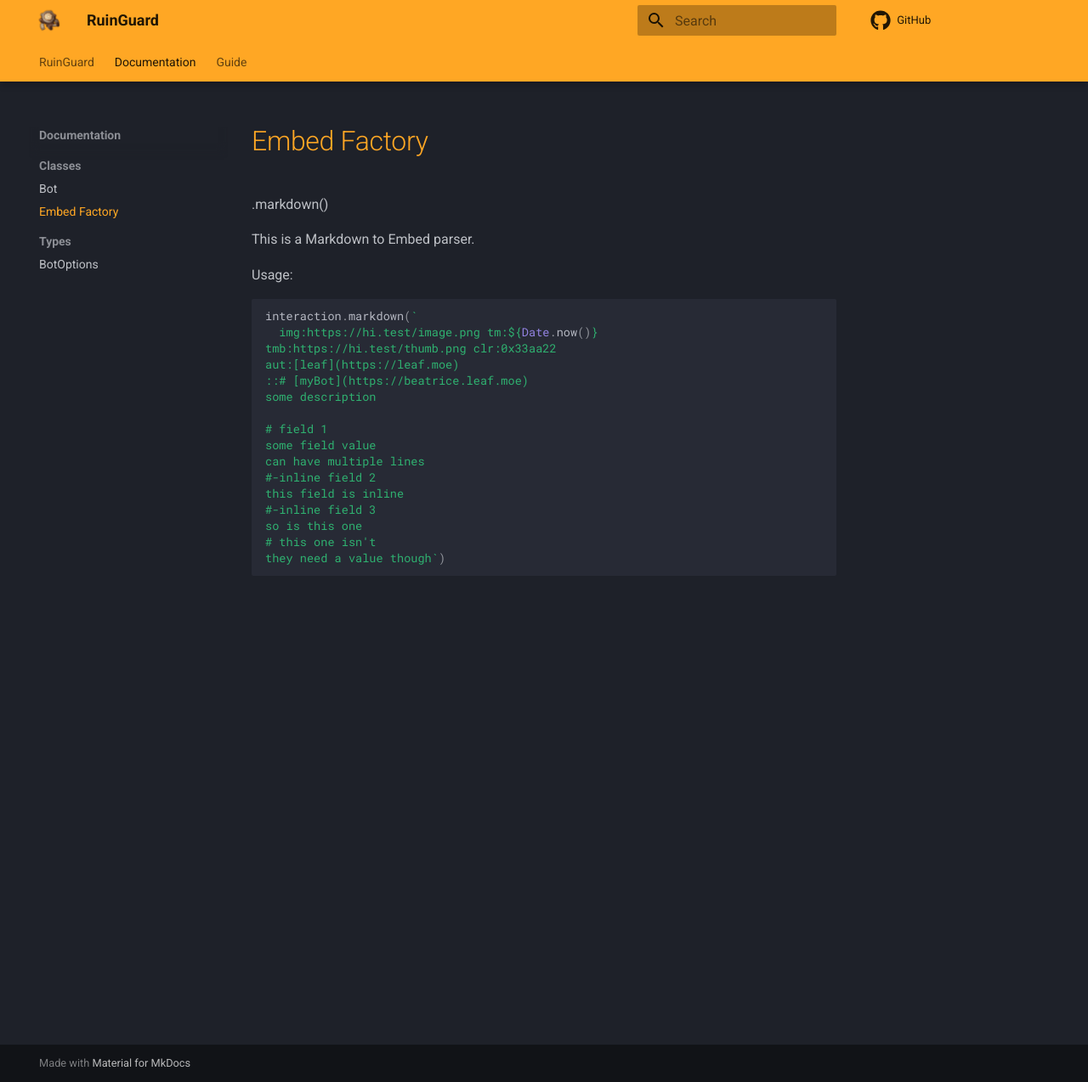
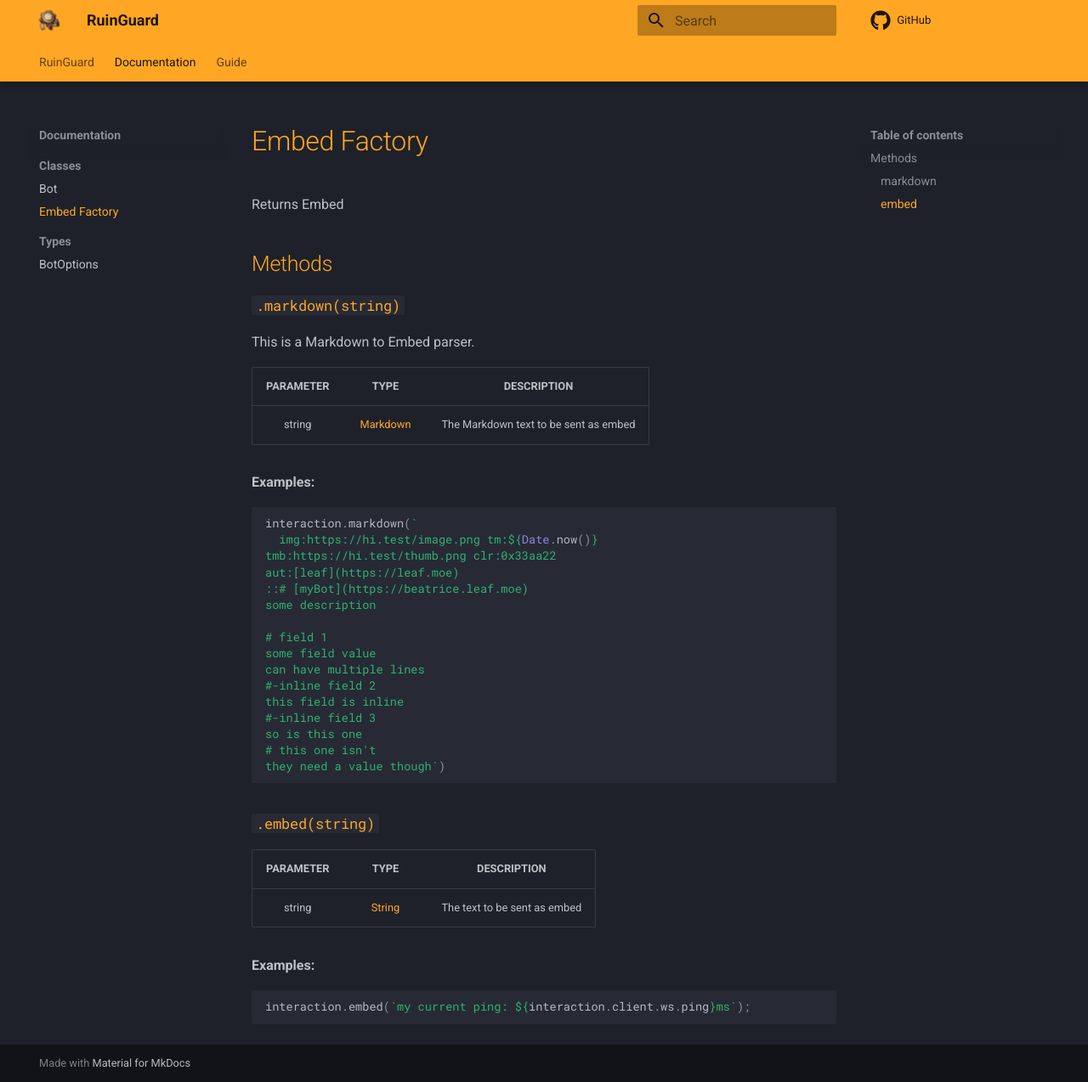
Before and after one commit to Khaenri-ah/ruinguard-docs, an MkDocs documentation site: the page built from docs/documentation/classes/EmbedFactory.md, in a window 1280 px wide and 1274 px high. Shown: the whole window at 85% size. Built offline with MkDocs 1.6.1 and Material for MkDocs 9.7.7, drawn with Linux system fonts in a browser that asks for light colours; comment, search, counter and statistics services are not loaded.

Commit message:
Improved description

````diff
--- a/docs/documentation/classes/EmbedFactory.md
+++ b/docs/documentation/classes/EmbedFactory.md
@@ -1,10 +1,18 @@
 # Embed Factory
 
-.markdown()
+Returns Embed
+
+## Methods
+
+### `.markdown(string)` { data-toc-label='markdown' }
 
 This is a Markdown to Embed parser.
 
-Usage:
+PARAMETER |    TYPE    |              DESCRIPTION
+:-------: | :--------: | :-----------------------------------:
+ string   | [Markdown] | The Markdown text to be sent as embed
+
+**Examples:**
 
 ```javascript
 interaction.markdown(`
@@ -24,3 +32,18 @@ so is this one
 # this one isn't
 they need a value though`)
 ```
+
+### `.embed(string)` { data-toc-label='embed'}
+
+PARAMETER |   TYPE   |         DESCRIPTION
+:-------: | :------: | :--------------------------:
+ string   | [String] | The text to be sent as embed
+
+**Examples:**
+
+```javascript
+interaction.embed(`my current ping: ${interaction.client.ws.ping}ms`);
+```
+
+[markdown]: https://www.markdownguide.org/
+[string]: https://developer.mozilla.org/en-US/docs/Web/JavaScript/Reference/Global_Objects/String
````
